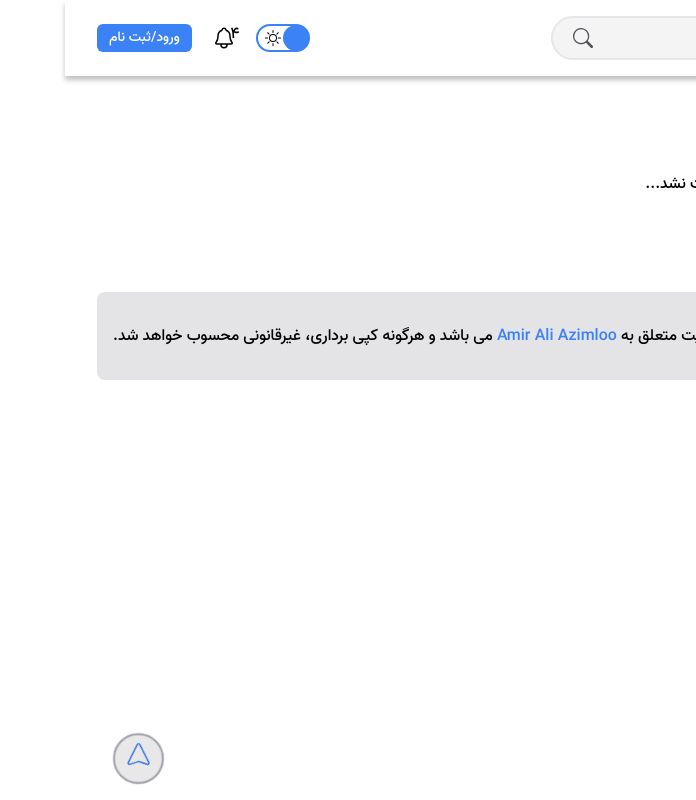
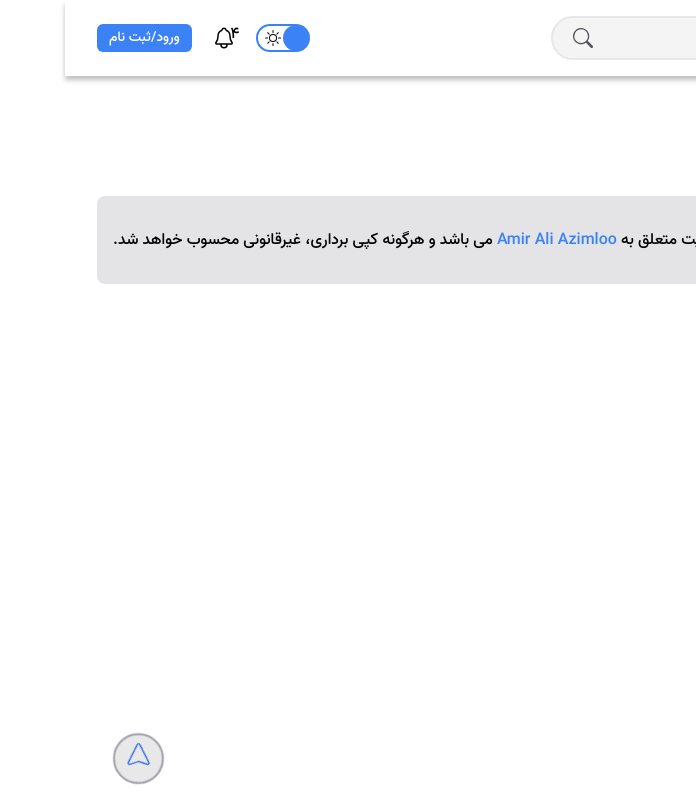
Before and after one commit to AmirAliAzimloo/MERN-Blog, a Next.js app: page /sign-up in a window 1280 px wide. Before the commit this address had no page. Shown: the whole page, without its empty margins (584-1280 px from the left). Built offline with nearby package versions, Linux system fonts and the light colour scheme.

Commit message:
sign in & sign up started

```diff
--- /dev/null
+++ b/app/(auth)/sign-in/page.jsx
@@ -0,0 +1,17 @@
+
+
+
+
+
+const SignInPage = async () => {
+
+
+
+   return (
+     <>
+     SignInPage
+     </>
+   );
+}
+
+export default SignInPage;
--- /dev/null
+++ b/app/(auth)/sign-up/page.jsx
@@ -0,0 +1,16 @@
+
+
+
+const SignUpPage =  async() => {
+
+
+
+
+   return (
+     <>
+     SignUpPage
+     </>
+   );
+}
+
+export default SignUpPage;
```
